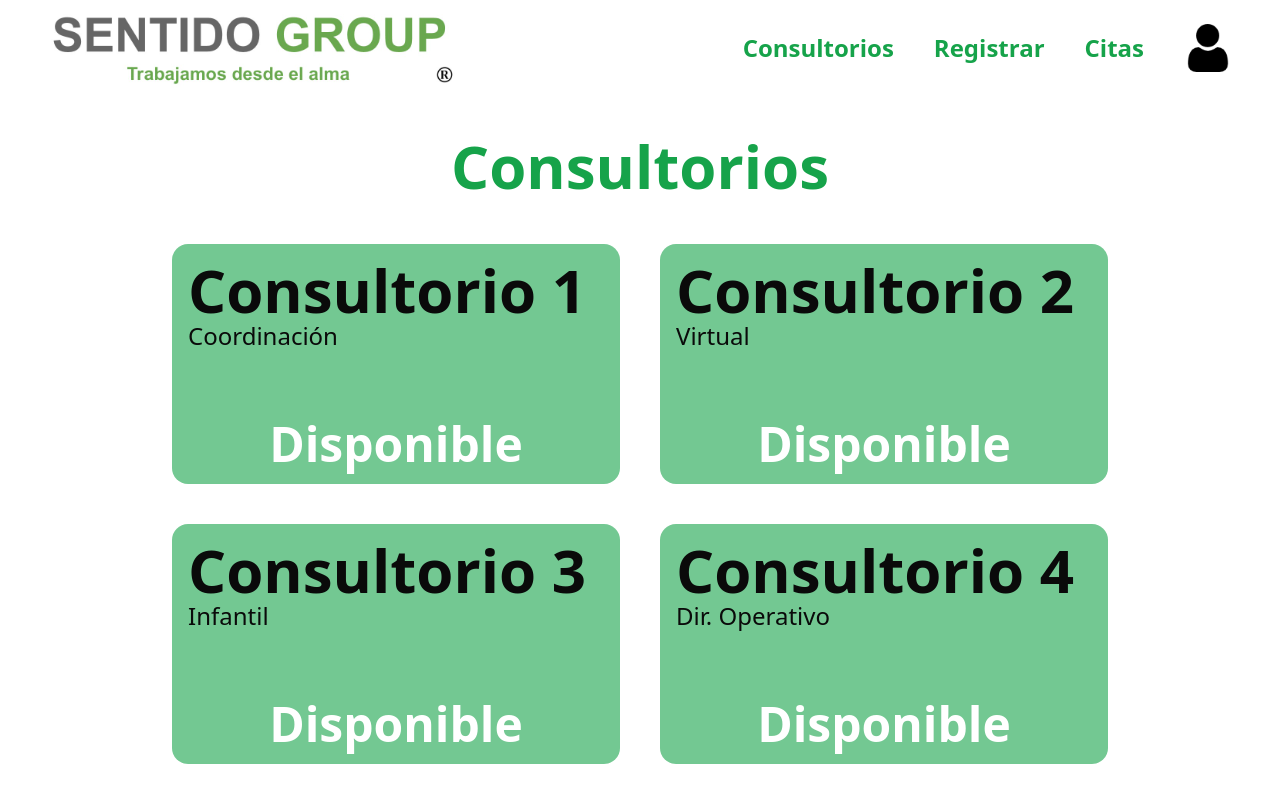
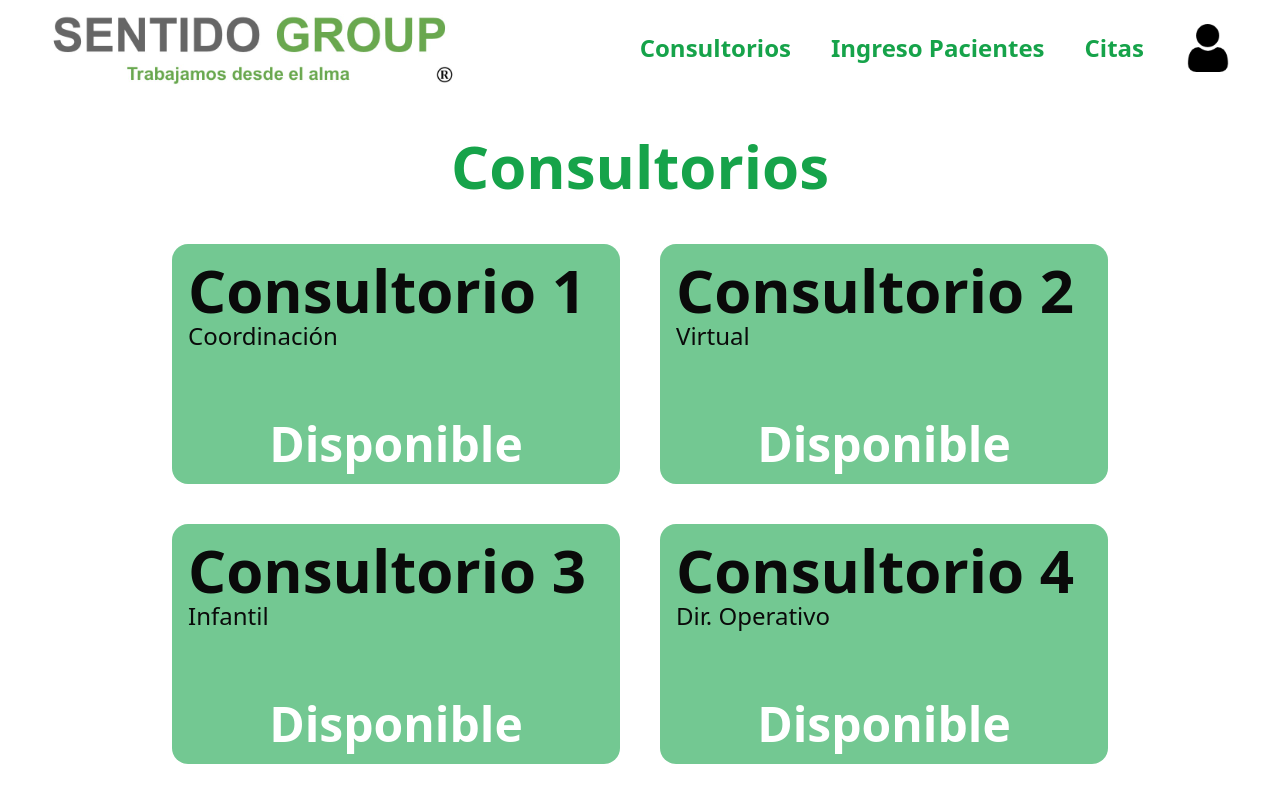
Before and after one commit to andres0818/sentido-group, a React (Create React App) app: page /#/ in a window 1280 px wide. Shown: the top 800 px of the page. Built offline with nearby package versions, Linux system fonts and the light colour scheme; no server answers.

Commit message:
change text

```diff
--- a/src/components/NavBar/NavBar.jsx
+++ b/src/components/NavBar/NavBar.jsx
@@ -11,7 +11,7 @@ const NavBar = () => {
         <img className="cursor-pointer" src={logo} alt="Sentido Group" onClick={()=>navigate('/')}/>
         <div className="flex items-center justify-center gap-10">
           <Link className="text-green-600 font-bold text-2xl" to={'/'}>Consultorios</Link>
-          <Link className="text-green-600 font-bold text-2xl" to={'/registrar'}>Registrar</Link>
+          <Link className="text-green-600 font-bold text-2xl" to={'/registrar'}>Ingreso Pacientes</Link>
           <Link className="text-green-600 font-bold text-2xl" to={'/citas'}>Citas</Link>
             <img className="w-12 h-12" src={login} alt="" />
         </div>
```
